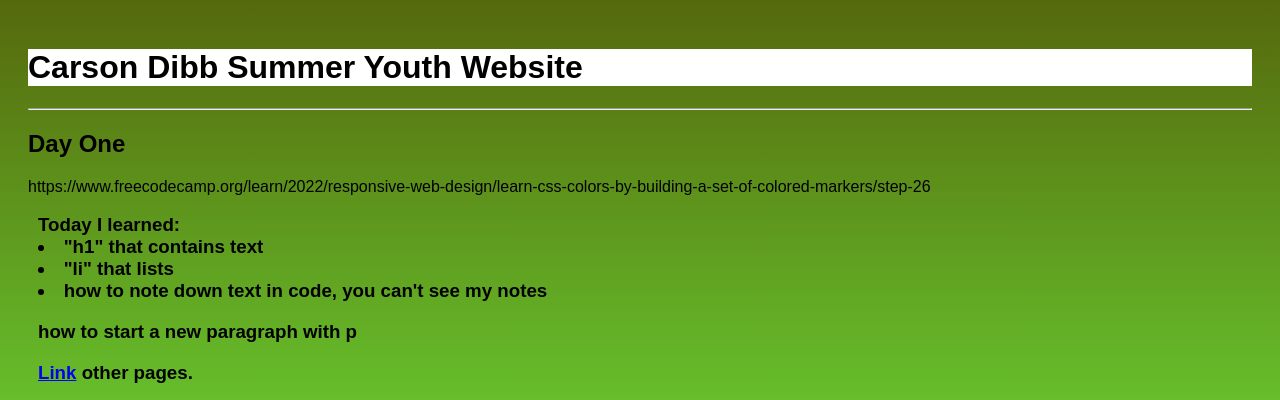
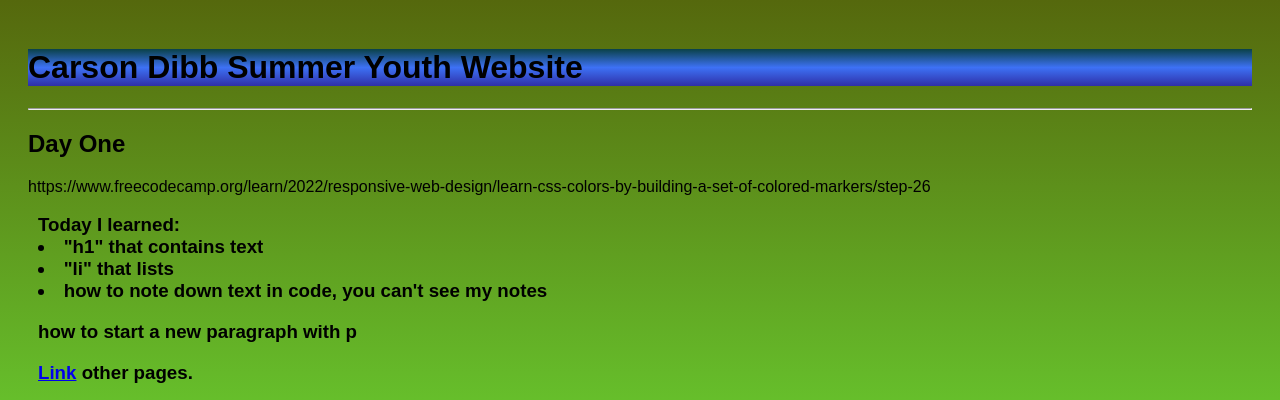
Before and after one commit to carsondibble/carsondibble.github.io, a plain HTML site: page index.html in a window 1280 px wide. Shown: the top 400 px of the page. Drawn offline with Linux system fonts and the light colour scheme.

Commit message:
changed color

```diff
--- a/styles.css
+++ b/styles.css
@@ -15,7 +15,8 @@
   }
 
   .title {
-    background: white;
+    color:[white]inherit;
+    background: linear-gradient(hsl(186, 76%, 16%), hsl(223, 90%, 60%), hsl(240, 56%, 42%));
   }
 
   .Footer {
```
